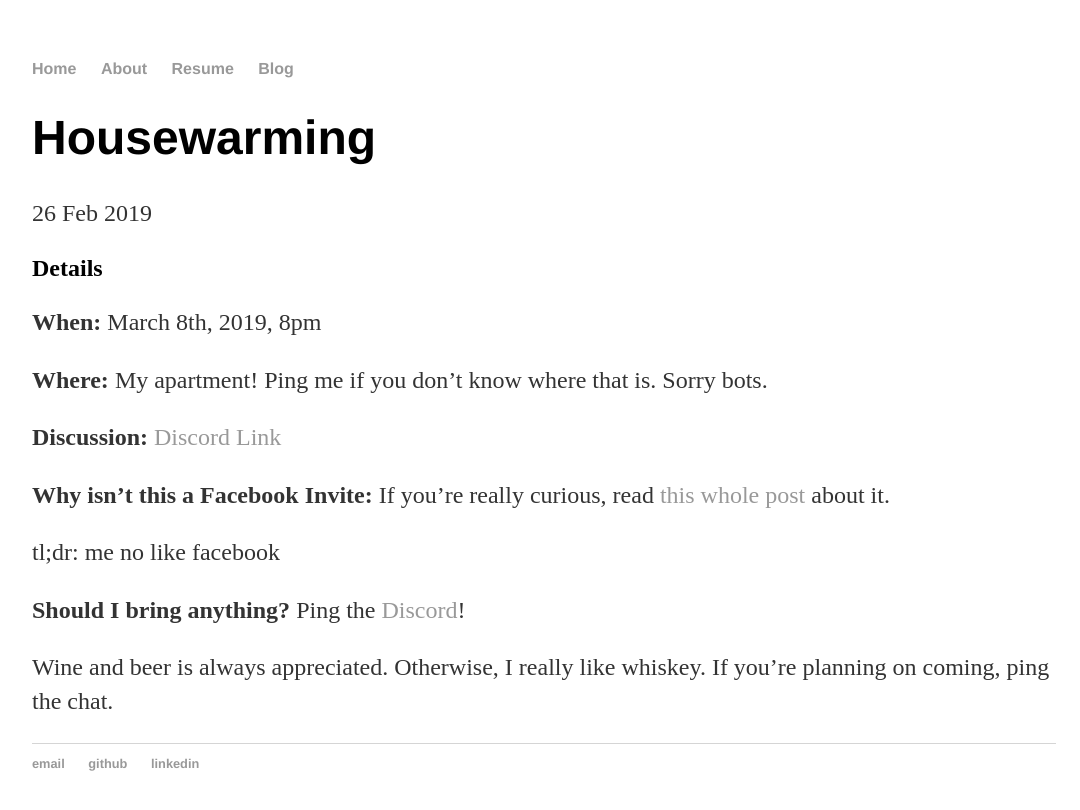
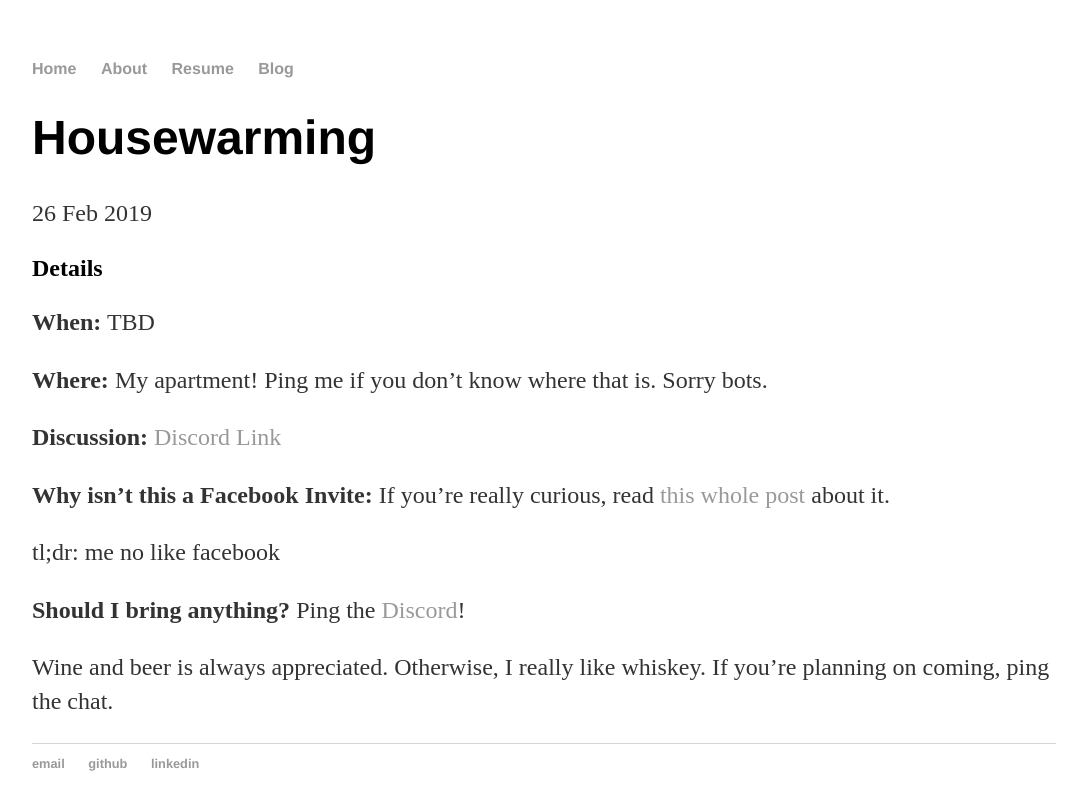
Before and after one commit to zmmille2/zmmille2.github.io, a Jekyll site: the page built from _posts/2019-02-26-housewarming.md, in a window 1280 px wide. Shown: the top 810 px of the page, without its empty margins (96-1176 px from the left). Built offline with Jekyll 4.4.1, drawn with Linux system fonts in a browser that asks for light colours; our own code applies the rules of GitHub Pages for plain Markdown files.

Commit message:
date now tbd

```diff
--- a/_posts/2019-02-26-housewarming.md
+++ b/_posts/2019-02-26-housewarming.md
@@ -1,6 +1,6 @@
 ## Details
 
-**When:** March 8th, 2019, 8pm
+**When:** TBD
 
 **Where:** My apartment! Ping me if you don't know where that is.  Sorry bots.
 
```
